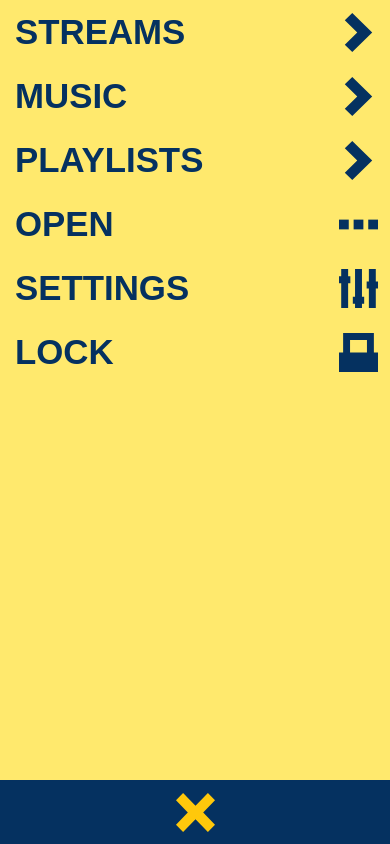
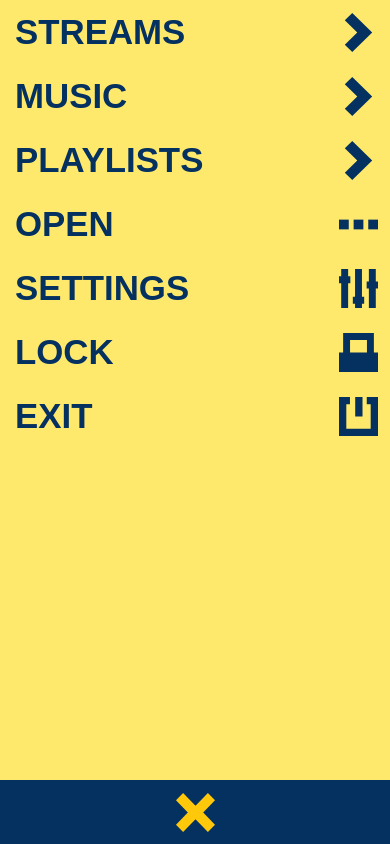
Before and after one commit to brunoperry/musicplayer, a plain HTML site: page index.html in a window 390 px wide. Both pictures are taken after a click on the button 195 px from the left and 235 px from the top of the page. Drawn offline with Linux system fonts and the light colour scheme.

Commit message:
Initial dist subtree commit

```diff
--- a/index.html
+++ b/index.html
@@ -359,6 +359,20 @@
           d="M 24.203,57.8505 64,18.0525 52.096,6.1495 24.203,34.0425 11.904,21.7435 0,33.6475 Z"
         />
       </svg>
+      <svg
+        class="icon-exit"
+        width="100%"
+        height="100%"
+        viewBox="0 0 64 64"
+        fill="var(--blue-a)"
+      >
+        <path
+          d="M 26.581665,1.9518995e-4 H 38.581494 V 32.000443 H 26.581665 Z"
+        />
+        <path
+          d="m 17.99998,-2e-5 h -18 v 64 h 64 v -64 h -18.444 v 12 h 6.444 v 40 h -40 v -40 h 6 z"
+        />
+      </svg>
     </template>
 
     <script type="module">
```
Also changed, not shown: data.json (+1 -1 lines).
